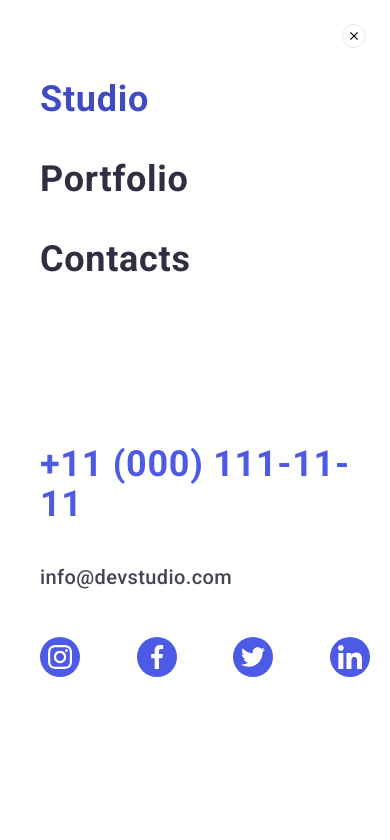
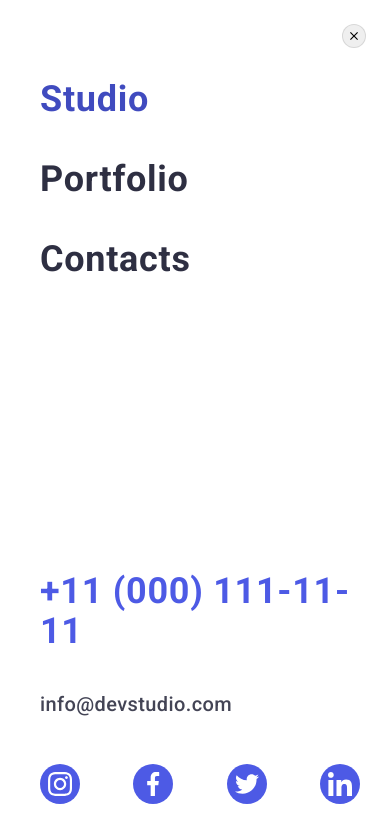
Before and after one commit to Ivan011001/goit-markup-hw-07, a plain HTML site: page index.html in a window 390 px wide. Both pictures are taken after a click on the button 353 px from the left and 36 px from the top of the page. Shown: the top 840 px of the page. Drawn offline with nearby package versions, Linux system fonts and the light colour scheme.

Commit message:
final-commit

```diff
--- a/css/styles.css
+++ b/css/styles.css
@@ -170,11 +170,11 @@ button {
 
 @media screen and (min-width: 768px) and (max-width: 1157px) {
   .i-am-here-link::after {
-    bottom: -37px;
+    bottom: -31px;
   }
 
   .i-am-here-portfolio-link::after {
-    bottom: -37px;
+    bottom: -31px;
   }
 }
 
@@ -237,14 +237,18 @@ button {
   }
 
   .contact-list {
-    font-style: normal;
-    font-size: 16px;
-    line-height: 1.5;
-    letter-spacing: 0.02em;
-
     display: flex;
     flex-direction: column;
     gap: 12px;
+  }
+
+  .contact-list-link {
+    font-style: normal;
+    font-size: 12px;
+    line-height: 1.17;
+    letter-spacing: 0.04em;
+
+    color: #434455;
   }
 }
 
@@ -310,92 +314,88 @@ button {
 /* =========== /HEADER =========== */
 
 /* =========== MODAL =========== */
-
-@media screen and (min-width: 768px) {
-  .modal-burger-menu {
-    display: none;
-  }
-}
-
-.modal-burger-menu {
-  display: block;
+.mobile-menu {
   position: fixed;
-  z-index: 1000;
+  z-index: 10000;
+  width: 100%;
+  height: 100%;
   top: 0;
   left: 0;
-  width: 100%;
-  height: 100%;
   background-color: #fff;
-  box-shadow: 0px 2px 1px rgba(46, 47, 66, 0.08), 0px 1px 1px rgba(46, 47, 66, 0.16),
-    0px 1px 6px rgba(46, 47, 66, 0.08);
 
   transform: translate(100%, 0);
   transition: transform 250ms linear;
 }
 
-.modal-burger-menu.is-open {
+.mobile-menu.is-open {
   transform: translate(0, 0);
 }
 
-.modal-burger-menu-container {
-  padding: 80px 20px 40px 40px;
+.mobile-menu-container {
+  padding: 80px 30px 40px 40px;
+  max-width: 426px;
+  height: 100%;
+  margin: 0 auto;
+
+  display: flex;
+  justify-content: space-between;
+  flex-direction: column;
 
   position: relative;
-  max-width: 428px;
-  margin: 0 auto;
 }
 
-.modal-burger-close-button {
+.mobile-close-button {
   position: absolute;
   top: 24px;
   right: 24px;
   width: 24px;
   height: 24px;
   border-radius: 50%;
-  background-color: transparent;
   border: 1px solid rgba(0, 0, 0, 0.1);
   display: flex;
   align-items: center;
   justify-content: center;
   cursor: pointer;
-  transition: background-color 250ms cubic-bezier(0.4, 0, 0.2, 1);
 }
 
-.modal-burger-nav-link {
+.mobile-menu-nav {
+  display: flex;
+  flex-direction: column;
+  gap: 40px;
+}
+
+.mobile-menu-nav-link {
   font-weight: 700;
   font-size: 36px;
   line-height: 1.11;
   letter-spacing: 0.02em;
   text-transform: capitalize;
+
   color: #2e2f42;
 }
 
-.modal-burger-nav-link:hover,
-.modal-burger-nav-link:focus {
+.im-here {
   color: #404bbf;
 }
 
-.modal-burger-nav-list {
+.mobile-social-media-list {
   display: flex;
-  flex-direction: column;
-  gap: 40px;
-
-  margin-bottom: 50%;
+  justify-content: space-between;
 }
 
-.i-am-here {
-  color: #404bbf;
-}
+.mobile-email {
+  font-weight: 500;
+  font-size: 20px;
+  line-height: 1.2;
+  letter-spacing: 0.02em;
 
-.modal-burger-contact-list {
-  display: flex;
-  flex-direction: column;
-  gap: 40px;
+  color: #434455;
 
+  display: block;
   margin-bottom: 48px;
 }
 
-.modal-burger-menu-contact-link-phone {
+.mobile-tel {
   font-weight: 700;
   font-size: 36px;
   line-height: 1.11;
@@ -403,20 +403,9 @@ button {
   text-transform: capitalize;
 
   color: #4d5ae5;
-}
 
-.modal-burger-menu-contact-link-email {
-  font-weight: 500;
-  font-size: 20px;
-  line-height: 1.2;
-  letter-spacing: 0.02em;
-
-  color: #434455;
-}
-
-.modal-burger-menu-social-list {
-  display: flex;
-  justify-content: space-between;
+  display: block;
+  margin-bottom: 40px;
 }
 
 /* =========== /MODAL =========== */
@@ -598,6 +587,8 @@ button {
     text-transform: capitalize;
 
     color: #2e2f42;
+
+    margin-bottom: 8px;
   }
 
   .info-list-text {
@@ -1073,6 +1064,12 @@ button {
   transition: border 250ms cubic-bezier(0.4, 0, 0.2, 1);
 }
 
+@media screen and (max-width: 767px) {
+  .footer-email {
+    max-width: 398px;
+  }
+}
+
 .footer-email:focus {
   border: 1px solid #31d0aa;
 }
--- a/index.html
+++ b/index.html
@@ -55,46 +55,30 @@
             </li>
           </ul>
         </address>
-        <div class="modal-burger-menu" data-menu>
-          <div class="modal-burger-menu-container">
-            <button type="button" class="modal-burger-close-button" data-menu-close>
+        <div class="mobile-menu" data-menu>
+          <div class="mobile-menu-container">
+            <button type="button" class="mobile-close-button" data-menu-close>
               <svg class="close-image" width="8" height="8">
                 <use href="./images/icons.svg/symbol-defs.svg#icon-close-btn"></use>
               </svg>
             </button>
-            <ul class="modal-burger-nav-list list">
-              <li class="modal-burger-nav-item">
-                <a href="./index.html" class="modal-burger-nav-link i-am-here link"
-                  >Studio</a
-                >
+            <ul class="mobile-menu-nav list">
+              <li class="mobile-menu-nav-item">
+                <a href="./index.html" class="mobile-menu-nav-link link im-here">Studio</a>
               </li>
-              <li class="modal-burger-nav-item">
-                <a href="./portfolio.html" class="modal-burger-nav-link link"
-                  >Portfolio</a
-                >
+              <li class="mobile-menu-nav-item">
+                <a href="./portfolio.html" class="mobile-menu-nav-link link">Portfolio</a>
               </li>
-              <li class="modal-burger-nav-item">
-                <a href="" class="modal-burger-nav-link link">Contacts</a>
+              <li class="mobile-menu-nav-item">
+                <a href="" class="mobile-menu-nav-link link">Contacts</a>
               </li>
             </ul>
-            <div class="modal-burger-second-part">
-              <ul class="modal-burger-contact-list list">
-                <li class="modal-burger-menu-contact-item">
-                  <a
-                    href="tel:+110001111111"
-                    class="modal-burger-menu-contact-link-phone link"
-                    >+11 (000) 111-11-11</a
-                  >
-                </li>
-                <li class="modal-burger-menu-contact-item">
-                  <a
-                    href="mailto:info@devstudio.com"
-                    class="modal-burger-menu-contact-link-email link"
-                    >info@devstudio.com</a
-                  >
-                </li>
-              </ul>
-              <ul class="modal-burger-menu-social-list list">
+            <div class="mobile-menu-second-part">
+              <a href="tel:+110001111111" class="mobile-tel link">+11 (000) 111-11-11</a>
+              <a href="mailto:info@devstudio.com" class="mobile-email link"
+                >info@devstudio.com</a
+              >
+              <ul class="mobile-social-media-list list">
                 <li class="social-media-list-item">
                   <a href="" class="social-media-link footer-social-media-link">
                     <svg class="social-media-picture" width="24" height="24">
```
Also changed, not shown: portfolio.html (+15 -27 lines).
